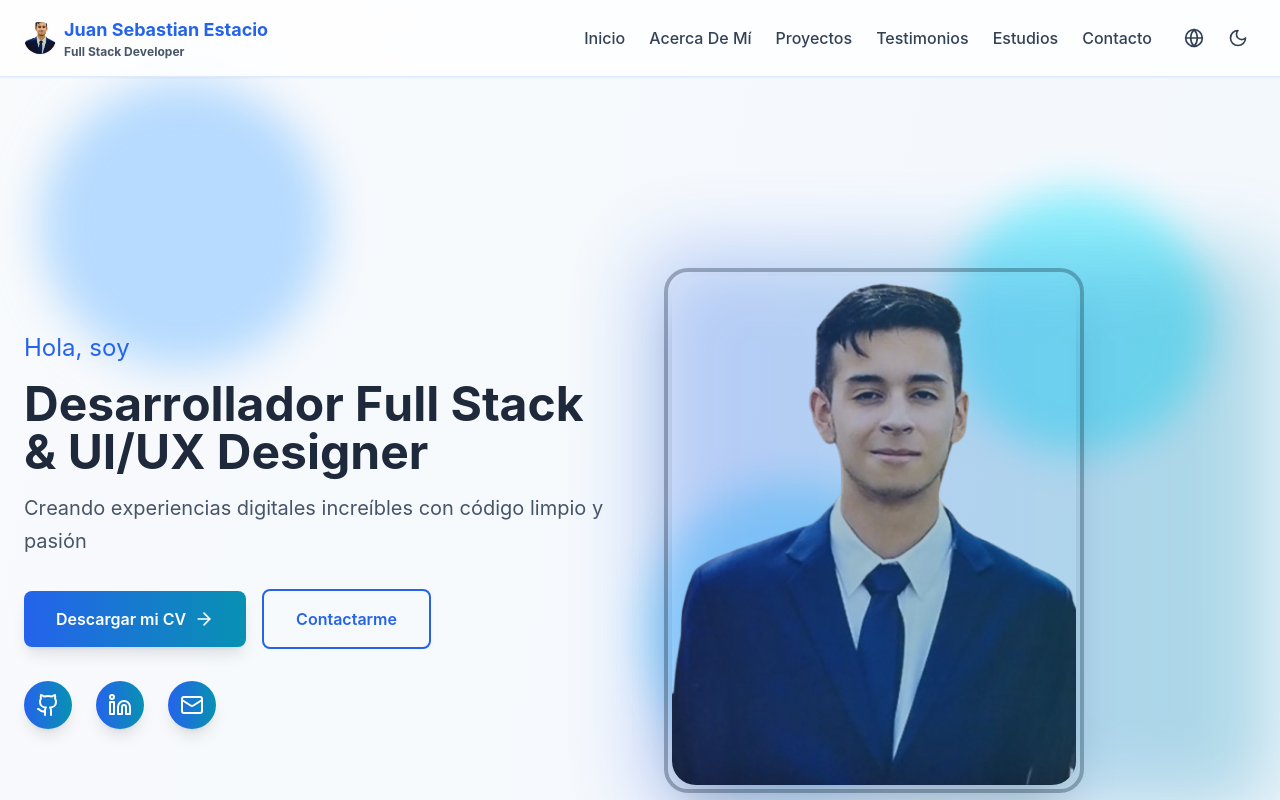
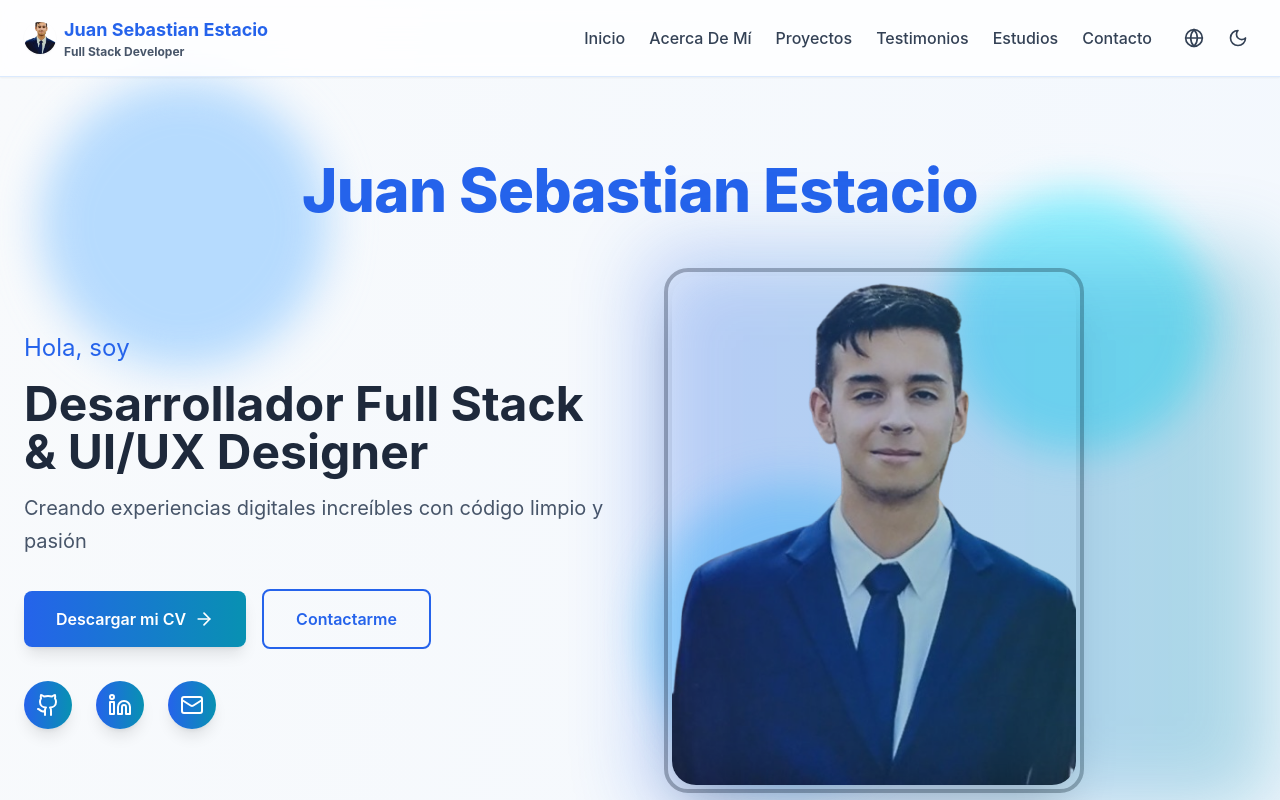
Before and after one commit to JuanSebastianE23/MI_PORTAFOLIO1, a Next.js app: page / in a window 1280 px wide. Shown: the top 800 px of the page. Built offline with nearby package versions, Linux system fonts and the light colour scheme.

Commit message:
subiendo ultimos cambios al portafolio: fix color nombre en hero para modo claro

```diff
--- a/app/page.tsx
+++ b/app/page.tsx
@@ -285,7 +285,7 @@ src="/1000247272-removebg-preview(1).png"
               initial={{ opacity: 0, y: -6 }}
               animate={{ opacity: 1, y: 0 }}
               transition={{ delay: 0.18 }}
-              className="text-4xl md:text-5xl lg:text-6xl font-extrabold tracking-tight bg-gradient-to-r from-sky-600 via-blue-500 to-cyan-400 bg-clip-text text-transparent"
+              className="text-4xl md:text-5xl lg:text-6xl font-extrabold tracking-tight text-blue-600"
             >
               <AnimatedTyping text="Juan Sebastian Estacio" charDelay={80} pause={2200} loop={true} className="inline-block" />
             </motion.h1>
```
